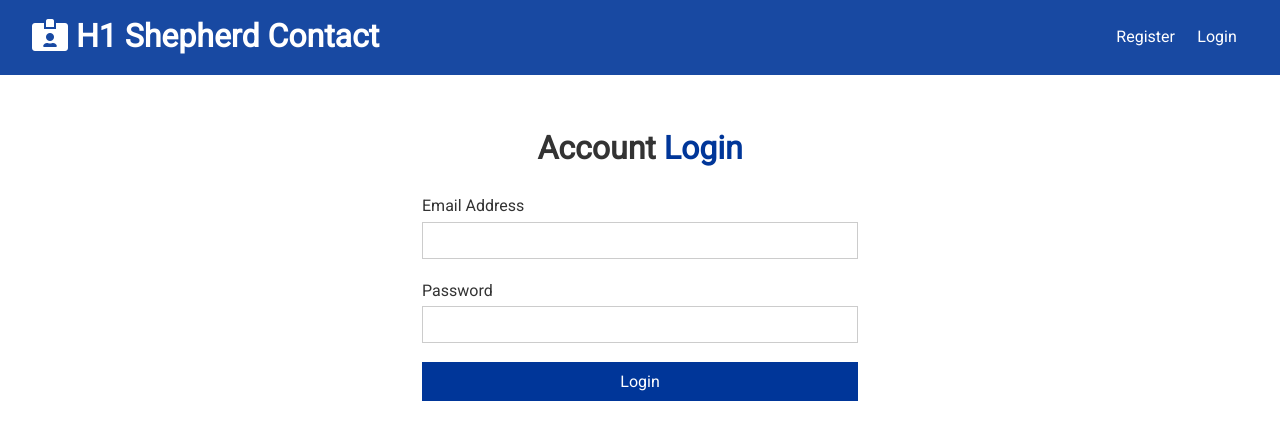
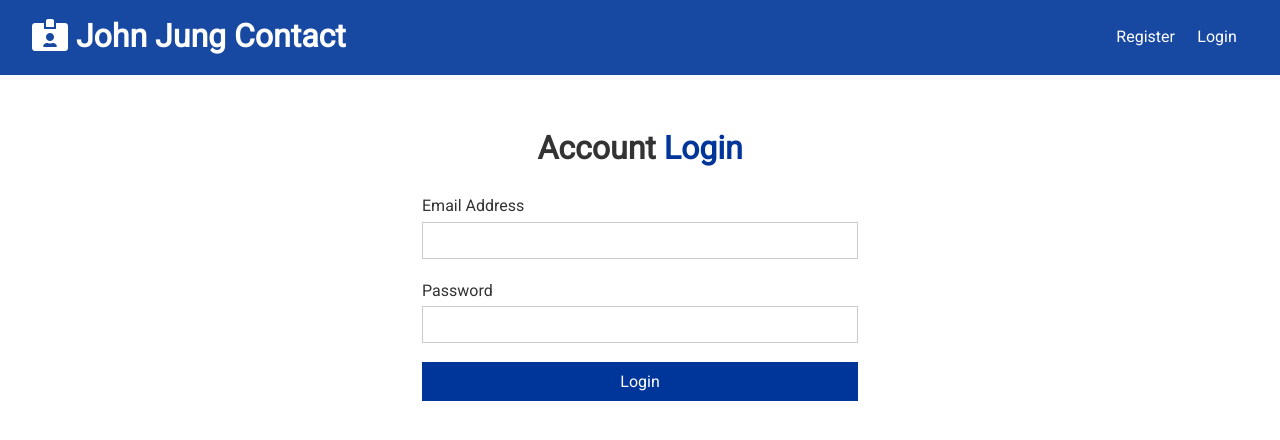
Before and after one commit to J-E-Y/contact-shepherd, a React (Create React App) app in the folder client/: page /login in a window 1280 px wide. Shown: the top 440 px of the page. Built offline with nearby package versions, Linux system fonts and the light colour scheme.

Commit message:
changed text

```diff
--- a/client/src/components/layout/Navbar.js
+++ b/client/src/components/layout/Navbar.js
@@ -55,7 +55,7 @@ Navbar.propTypes = {
 };
 
 Navbar.defaultProps = {
-  title: 'H1 Shepherd Contact ',
+  title: 'John Jung Contact ',
   icon: 'fas fa-id-card-alt',
 };
 
```
